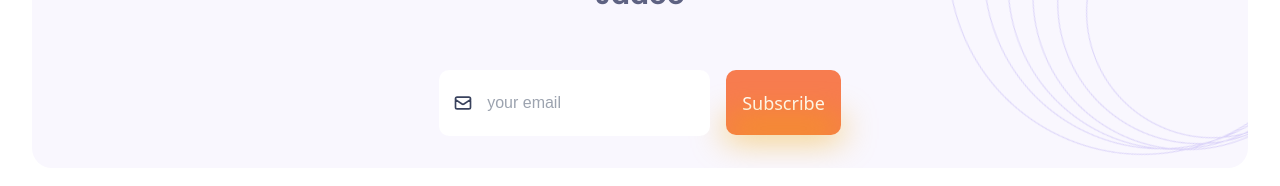
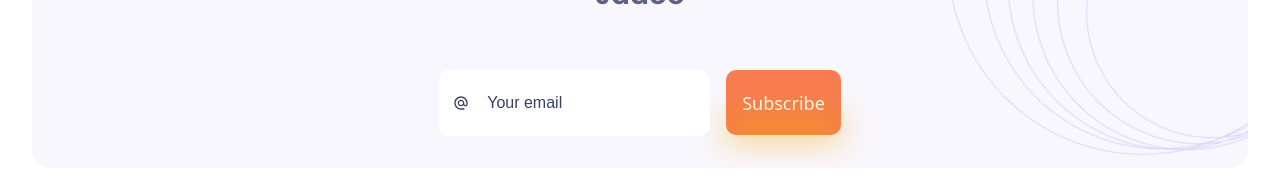
Before and after one commit to icenspln/travel-agency, a React (Vite) app: page / in a window 1280 px wide. Shown: the part 3263-3449 px from the top of the page. Built offline with nearby package versions, Linux system fonts and the light colour scheme; a web font is replaced by a local one.

Commit message:
Revert "fixed a bug?"
This reverts commit 1aacde823988a1221f0bacdae40a58f0daf403c2.

```diff
--- a/src/containers/Subscribe.jsx
+++ b/src/containers/Subscribe.jsx
@@ -1,4 +1,4 @@
-import { HiOutlineMail } from "react-icons/hi";
+import { MdAlternateEmail } from "react-icons/md";
 
 export function Subscribe() {
   return (
@@ -11,10 +11,10 @@ export function Subscribe() {
         <div className="relative">
           <input
             type="email"
-            className="py-6 pe-4 ps-12 caret focus:outline-none  placeholder:font-extralight"
-            placeholder="your email"
+            className="py-6 pe-4 ps-12 caret focus:outline-none  placeholder:text-[#39425D] placeholder:font-extralight"
+            placeholder="Your email"
           />
-          <HiOutlineMail className="email-icon text-lg" />
+          <MdAlternateEmail className="email-icon" />
         </div>
         <button
           type="submit"
--- a/src/index.css
+++ b/src/index.css
@@ -299,7 +299,6 @@ body {
   top: 50%;
   left: 14px;
   color: #39425D;
-  font-size: 20px;
 }
 
 .sub-button {
```
